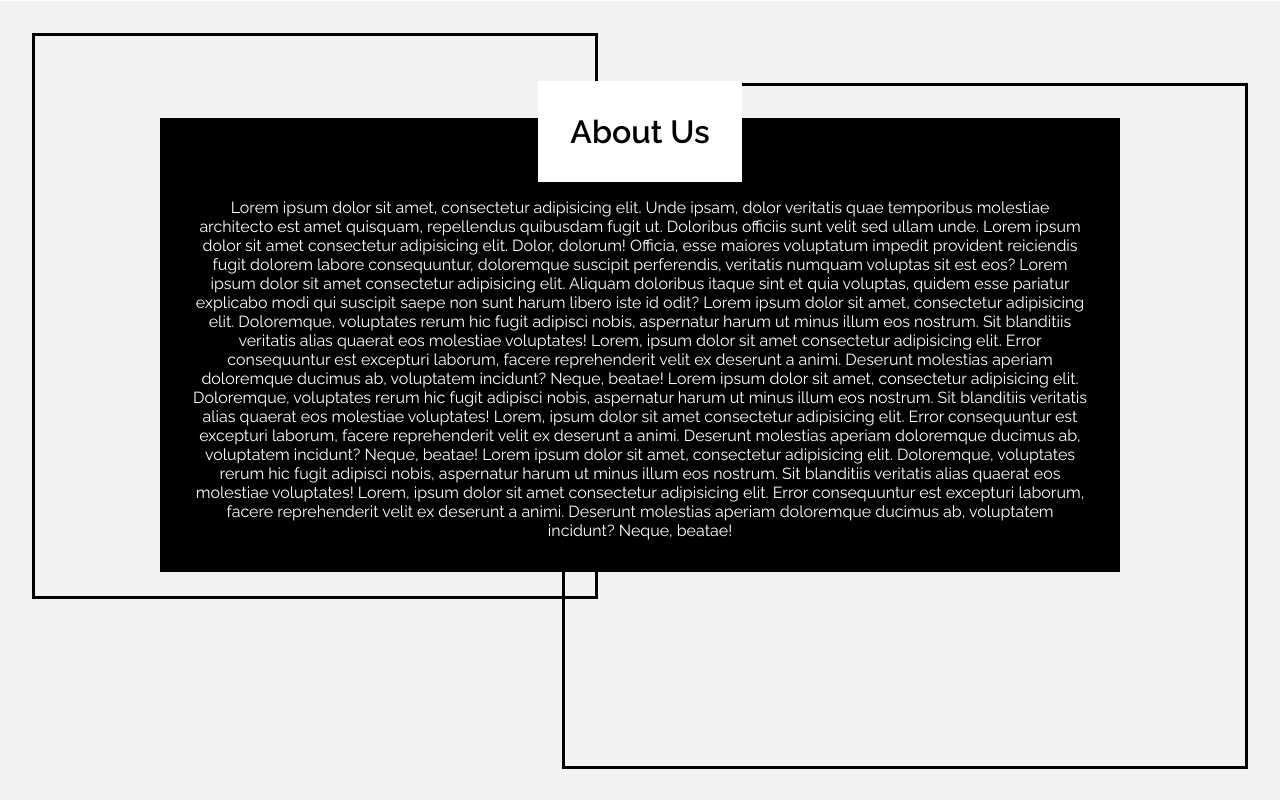
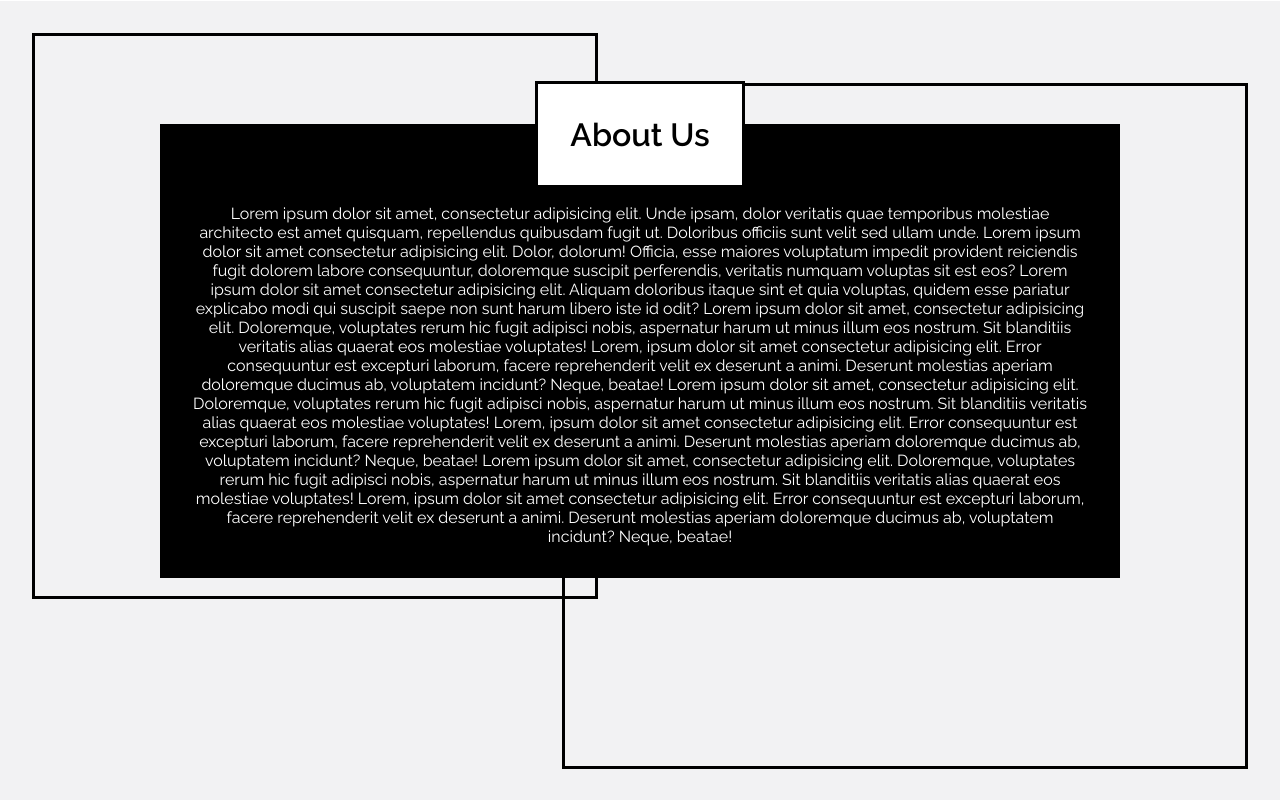
Before and after one commit to monochrome-tech/monochrome-tech.github.io, a PHP site: page / in a window 1280 px wide. Shown: the part 799-1599 px from the top of the page. Run offline with PHP 8.4, Linux system fonts and the light colour scheme.

Commit message:
Got more work in.

```diff
--- a/res/creative.css
+++ b/res/creative.css
@@ -45,6 +45,7 @@
 .about-details.creative {
 	background-color: white;
 	color: black;
+	border: 0.2em solid black;
 }
 
 
--- a/res/inno.css
+++ b/res/inno.css
@@ -39,6 +39,7 @@
 .about-title.inno {
 	background-color: white;
 	color: black;
+	border: 0.1em solid black;
 }
 
 .about-details.inno {
```
